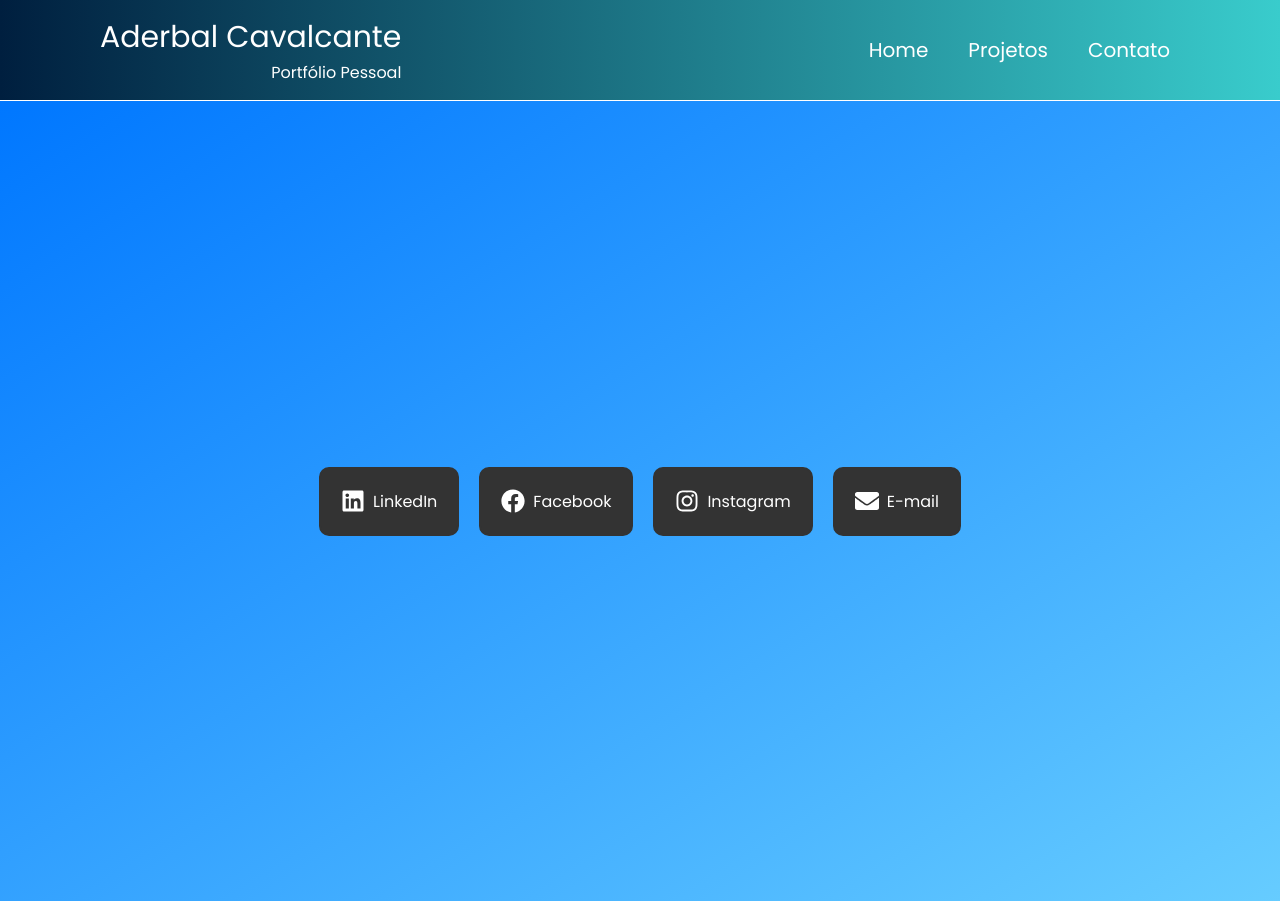
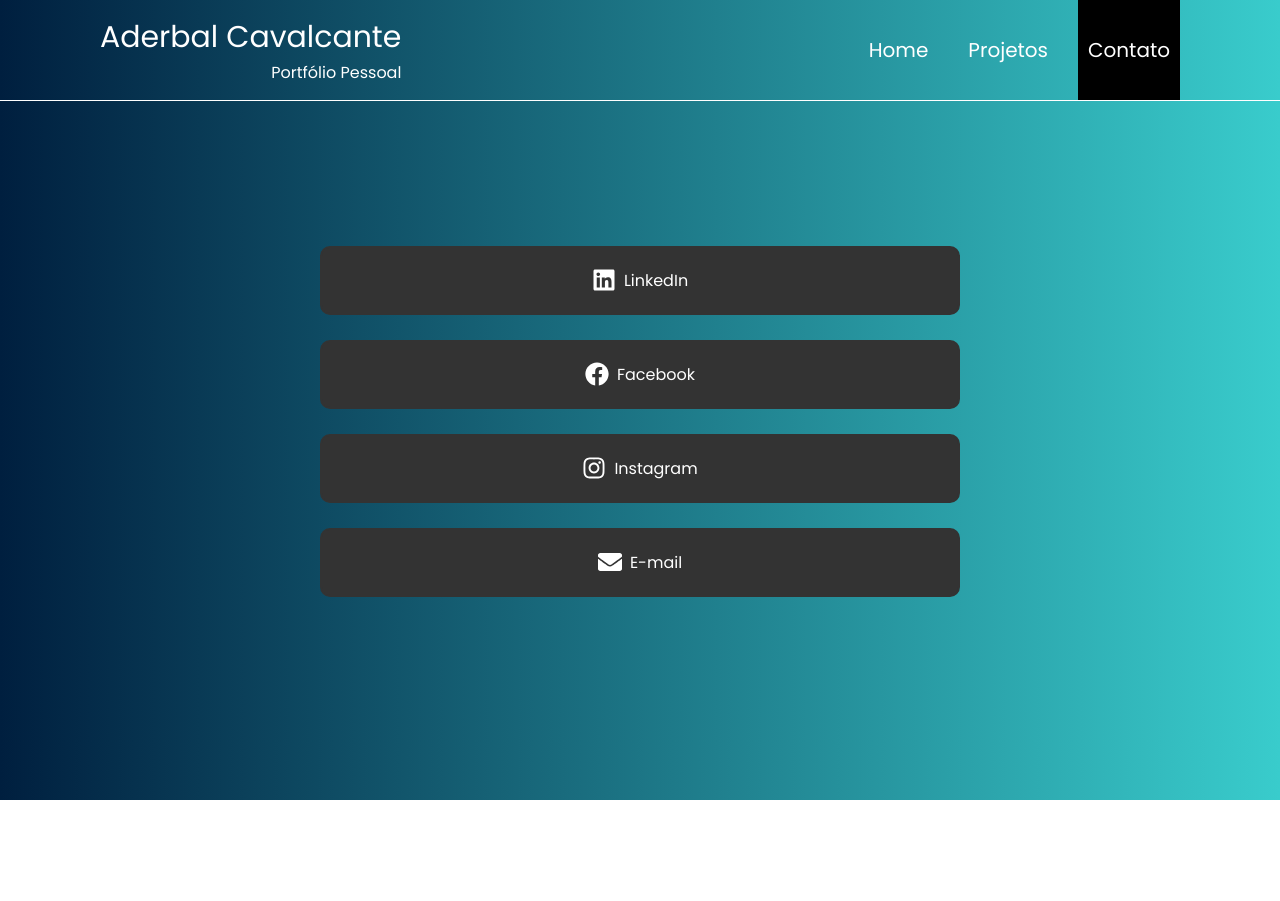
Before and after one commit to oadcavalcante/portfolio-adcavalcant-next, a Next.js app: page /contact in a window 1280 px wide. After the commit the page ends 800 px from the top, so only its background shows below. Built offline with nearby package versions, Linux system fonts and the light colour scheme.

Commit message:
:sparkles: feat: Alterações nos estilos + flexbox.

```diff
--- a/components/Header/index.jsx
+++ b/components/Header/index.jsx
@@ -34,12 +34,12 @@ export default function Header() {
             </Ancora>
           </Link>
           <Link href="/projects" passHref>
-            <Ancora className={activeLink("/projects")} onClick={showSiderbar}>
+            <Ancora className={activeLink("projects")} onClick={showSiderbar}>
               Projetos
             </Ancora>
           </Link>
           <Link href="/contact" passHref>
-            <Ancora className={activeLink("/contact")} onClick={showSiderbar}>
+            <Ancora className={activeLink("contact")} onClick={showSiderbar}>
               Contato
             </Ancora>
           </Link>
--- a/src/pages/projects/index.jsx
+++ b/src/pages/projects/index.jsx
@@ -31,7 +31,6 @@ export default function Projects() {
           {itemsApi.map((item) => (
             <Li key={item.id}>
               <TitleProject>{item.name.toUpperCase()}</TitleProject>
-              URL: &nbsp;
               <Url href={item.html_url} target="_blank" rel="noopener noreferrer">
                 {item.html_url}
               </Url>
--- a/src/styles/contact/style.js
+++ b/src/styles/contact/style.js
@@ -2,19 +2,18 @@ import styled from "styled-components";
 
 export const Container = styled.div`
   display: flex;
+  flex-direction: column;
   align-items: center;
   justify-content: center;
-  height: 100vh;
-  background-image: linear-gradient(to bottom right, #0077ff, #66ccff);
+  height: 80vh;
 `;
 
 export const Content = styled.div`
-  width: 80%;
-  max-width: 2000px;
+  width: 50%;
   display: flex;
-  flex-wrap: wrap;
+  flex-direction: column;
   justify-content: center;
-  gap: 20px;
+  gap: 25px;
 `;
 
 export const ContactItem = styled.a`
@@ -40,12 +39,4 @@ export const ContactItem = styled.a`
     font-size: 24px;
     color: white;
   }
-
-  @media (max-width: 768px) {
-    width: calc(50% - 20px);
-  }
-
-  @media (max-width: 480px) {
-    width: calc(100% - 20px);
-  }
 `;
```
Also changed, not shown: src/styles/projects/style.js (+26 -16 lines).
